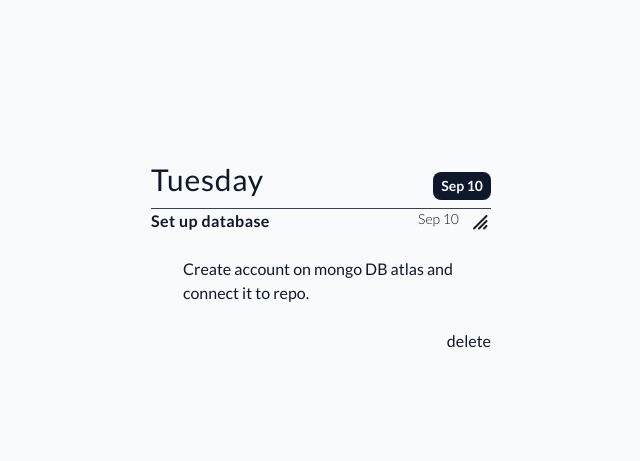
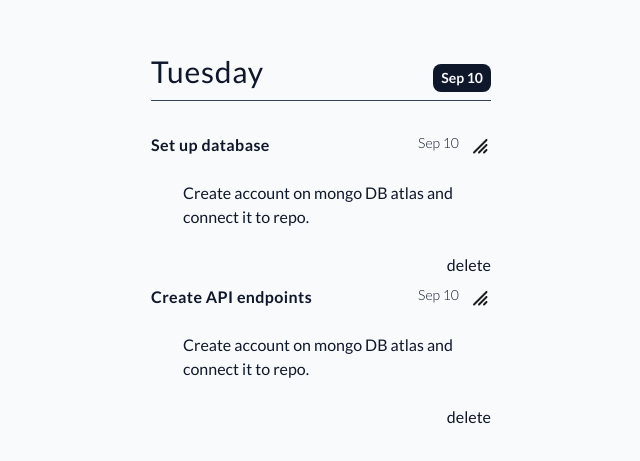
Before and after one commit to DagnaSchmidt/backend-task-manager-assignment, a Next.js app: page / in a window 1280 px wide. Shown: the part 143-604 px from the top of the page, without its empty margins (319-959 px from the left). Built offline with nearby package versions, Linux system fonts and the light colour scheme.

Commit message:
feat(task list): added task list component

```diff
--- a/src/app/page.tsx
+++ b/src/app/page.tsx
@@ -1,12 +1,22 @@
 import Header from "@/components/header/Header";
-import Task from "@/components/task/Task";
+import List from "@/components/list/List";
 
-const task = {
-  title: 'Set up database',
-  description: 'Create account on mongo DB atlas and connect it to repo.',
-  dueDate: new Date(),
-  isDone: false
-}
+const tasks = [
+  {
+    id: '098474',
+    title: 'Set up database',
+    description: 'Create account on mongo DB atlas and connect it to repo.',
+    dueDate: new Date(),
+    isDone: false
+  },
+  {
+    id: '09dw74',
+    title: 'Create API endpoints',
+    description: 'Create account on mongo DB atlas and connect it to repo.',
+    dueDate: new Date(),
+    isDone: false
+  }
+]
 
 export default function Home() {
   return (
@@ -14,7 +24,7 @@ export default function Home() {
       className="flex flex-col w-[340px]"
     >
       <Header />
-      <Task {...task} />
+      <List list={tasks} />
       {/* all components */}
     </div>
   );
--- /dev/null
+++ b/src/components/list/List.tsx
@@ -0,0 +1,22 @@
+import React from 'react';
+import { TTaskProps } from '@/types/types';
+import Task from '../task/Task';
+
+interface IListProps {
+    list: TTaskProps[]
+};
+
+const List = ({
+    list
+}: IListProps) => {
+    console.log(list)
+    return (
+        <div
+            className='flex flex-col py-8 gap-2'
+        >
+            {list.map(i => <Task key={i.id} {...i} />)}
+        </div>
+    );
+};
+
+export default List;
--- a/src/types/types.ts
+++ b/src/types/types.ts
@@ -1,5 +1,6 @@
 // types used in all app
 export type TTaskProps = {
+    id: string,
     title: string,
     description?: string,
     dueDate?: Date,
```
